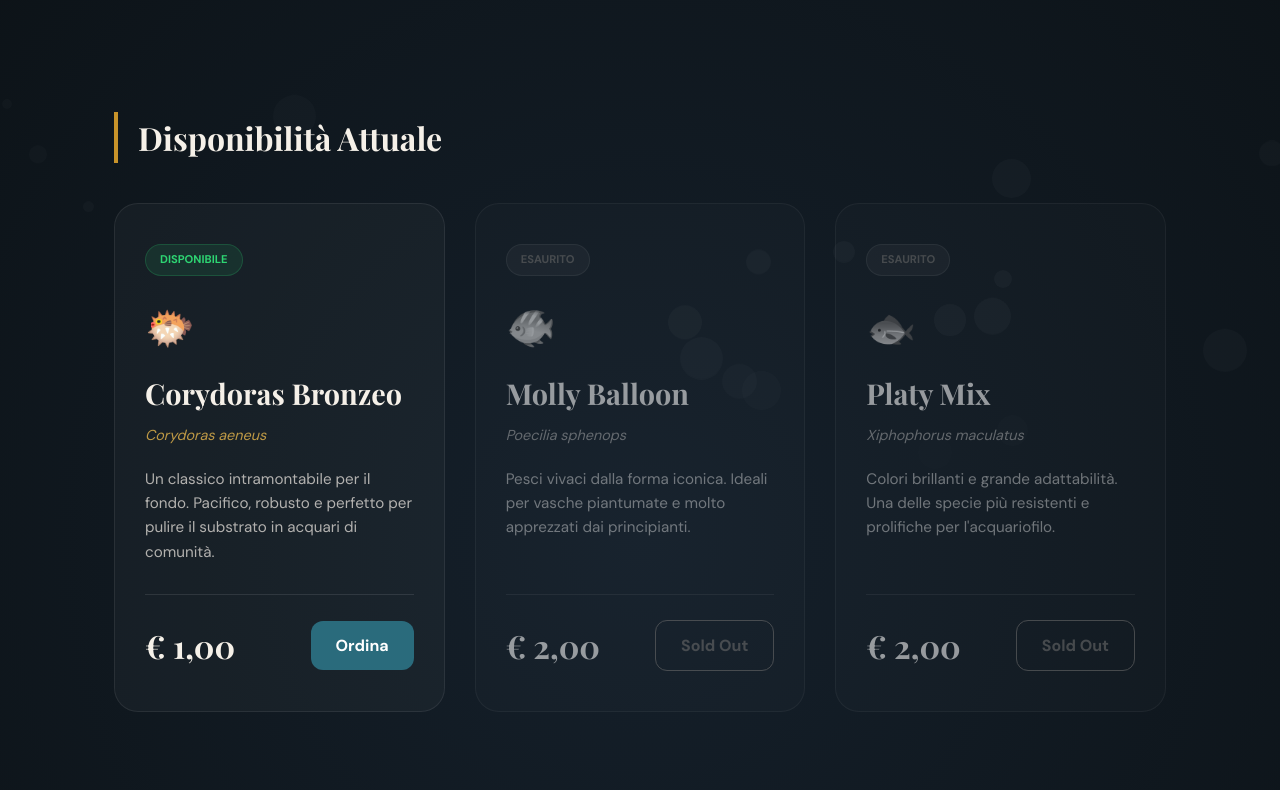
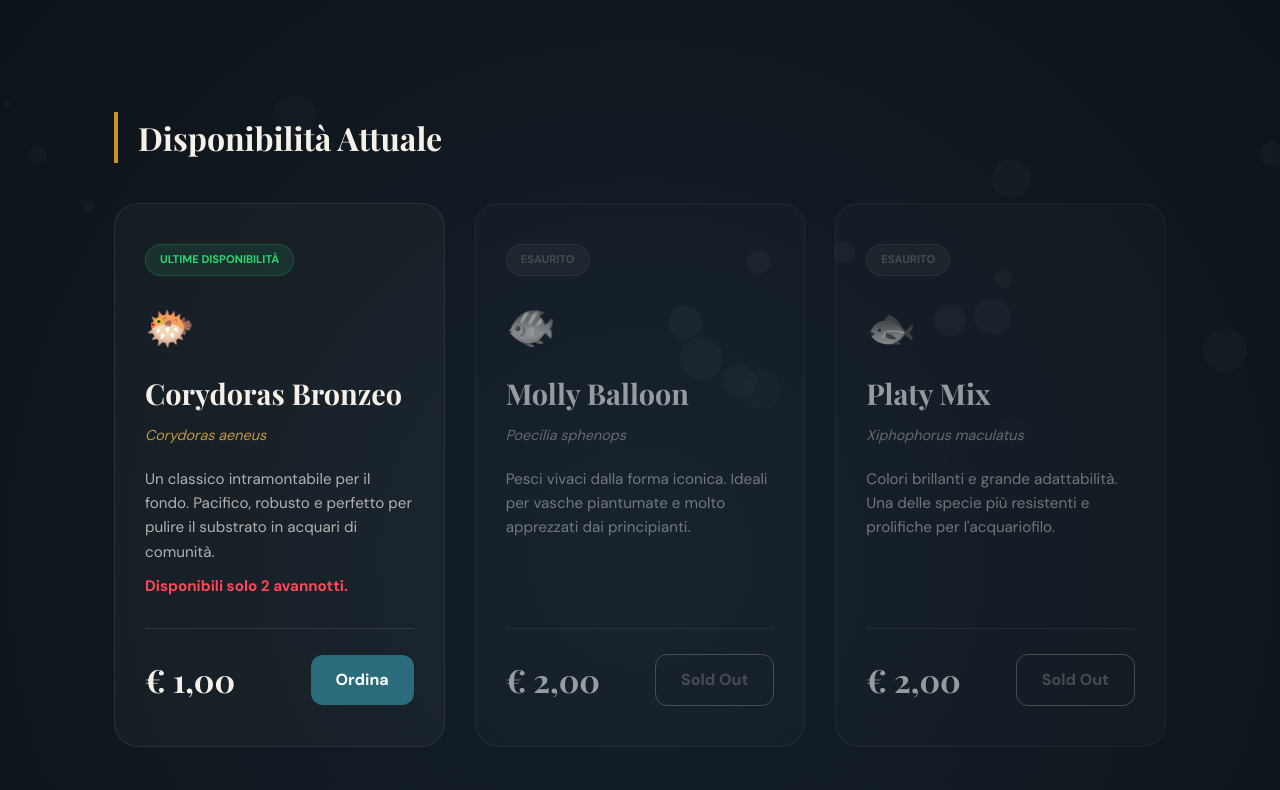
Before and after one commit to caccabludestroyer4000-ui/CorydorasFarm, a plain HTML site: page index.html in a window 1280 px wide. Shown: the part 369-1159 px from the top of the page. Drawn offline with nearby package versions, Linux system fonts and the light colour scheme; a web font is replaced by a local one.

Commit message:
Update index.html

```diff
--- a/index.html
+++ b/index.html
@@ -110,12 +110,8 @@
       gap: 30px;
     }
 
-    /* Contenitore per l'entrata */
-    .card-reveal-wrapper {
-      opacity: 0;
-    }
+    .card-reveal-wrapper { opacity: 0; }
 
-    /* Card interna per l'hover */
     .card {
       background: var(--card-bg);
       backdrop-filter: blur(10px);
@@ -126,7 +122,6 @@
       display: flex;
       flex-direction: column;
       height: 100%;
-      /* Transizione alzata lenta e fluida */
       transition: transform 0.6s cubic-bezier(0.165, 0.84, 0.44, 1),
                   background 0.4s ease,
                   border-color 0.4s ease,
@@ -158,6 +153,9 @@
     .sci-name { font-style: italic; color: var(--gold-light); font-size: 0.9rem; margin-bottom: 20px; opacity: 0.8; }
     .desc { font-size: 0.95rem; color: rgba(245,240,232,0.7); margin-bottom: 30px; flex-grow: 1; }
 
+    /* Evidenzia il numero limitato */
+    .stock-info { color: #ff4757; font-weight: 700; margin-top: 10px; display: block; }
+
     .card-footer {
       border-top: 1px solid rgba(255,255,255,0.1);
       padding-top: 25px;
@@ -182,7 +180,7 @@
     .card.unavailable { opacity: 0.6; filter: grayscale(1); }
     .btn-disabled { background: transparent; border: 1px solid var(--unavail); color: var(--unavail); pointer-events: none; }
 
-    /* ── INFO BOX (RIPRISTINATO COMPLETO) ── */
+    /* ── INFO BOX ── */
     .info-box {
       margin-top: 80px;
       background: linear-gradient(145deg, rgba(200, 147, 42, 0.05) 0%, rgba(10, 15, 18, 0.1) 100%);
@@ -227,11 +225,11 @@
   <div class="grid">
     <div class="card-reveal-wrapper reveal" style="animation-delay: 0.3s;">
       <div class="card">
-        <span class="badge avail">Disponibile</span>
+        <span class="badge avail">Ultime disponibilità</span>
         <span class="fish-emoji">🐡</span>
         <h3>Corydoras Bronzeo</h3>
         <p class="sci-name">Corydoras aeneus</p>
-        <p class="desc">Un classico intramontabile per il fondo. Pacifico, robusto e perfetto per pulire il substrato in acquari di comunità.</p>
+        <p class="desc">Un classico intramontabile per il fondo. Pacifico, robusto e perfetto per pulire il substrato in acquari di comunità. <br> <span class="stock-info">Disponibili solo 2 avannotti.</span></p>
         <div class="card-footer">
           <div class="price">€ 1,00</div>
           <a href="mailto:corydorasfarm@gmail.com" class="btn-contact">Ordina</a>
```
